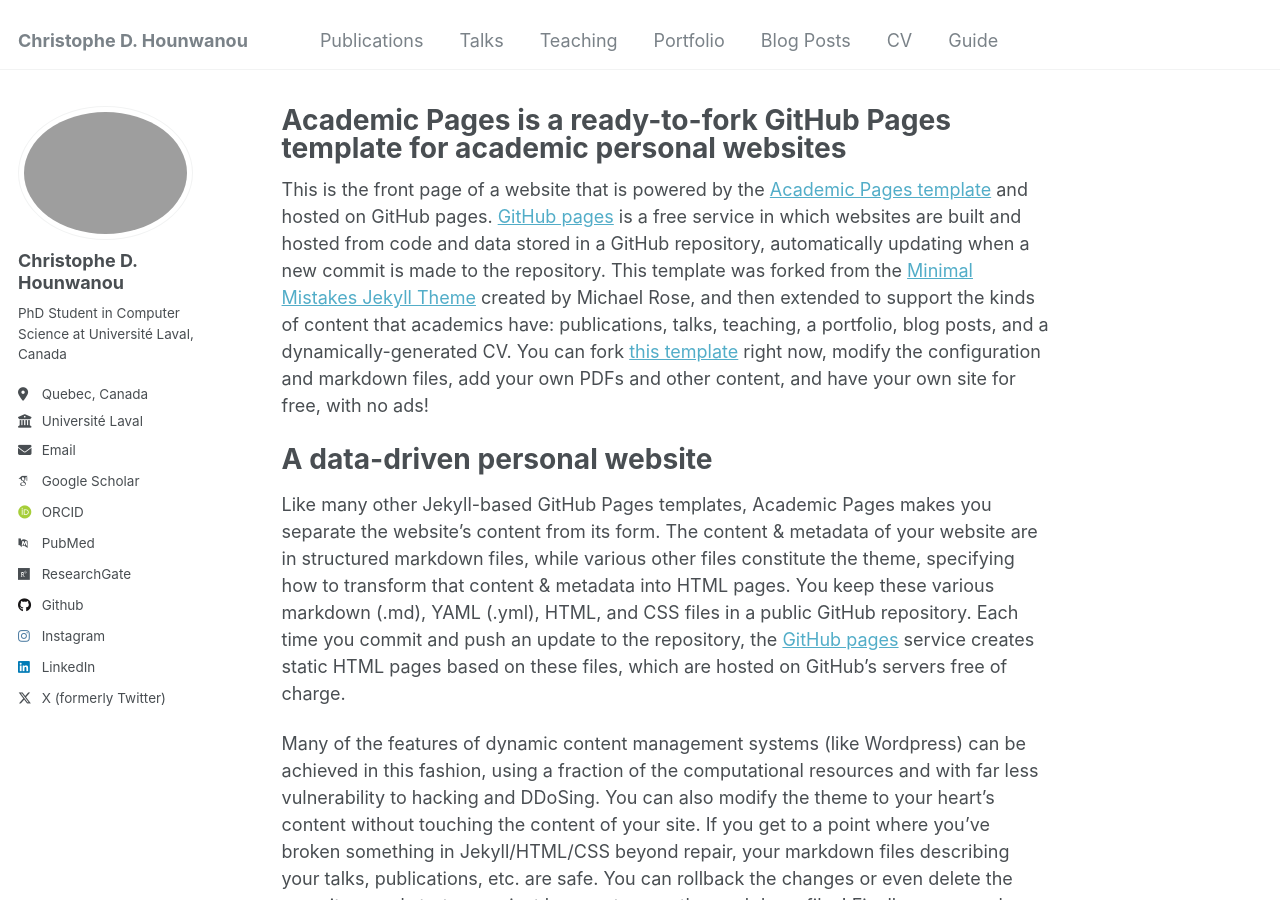
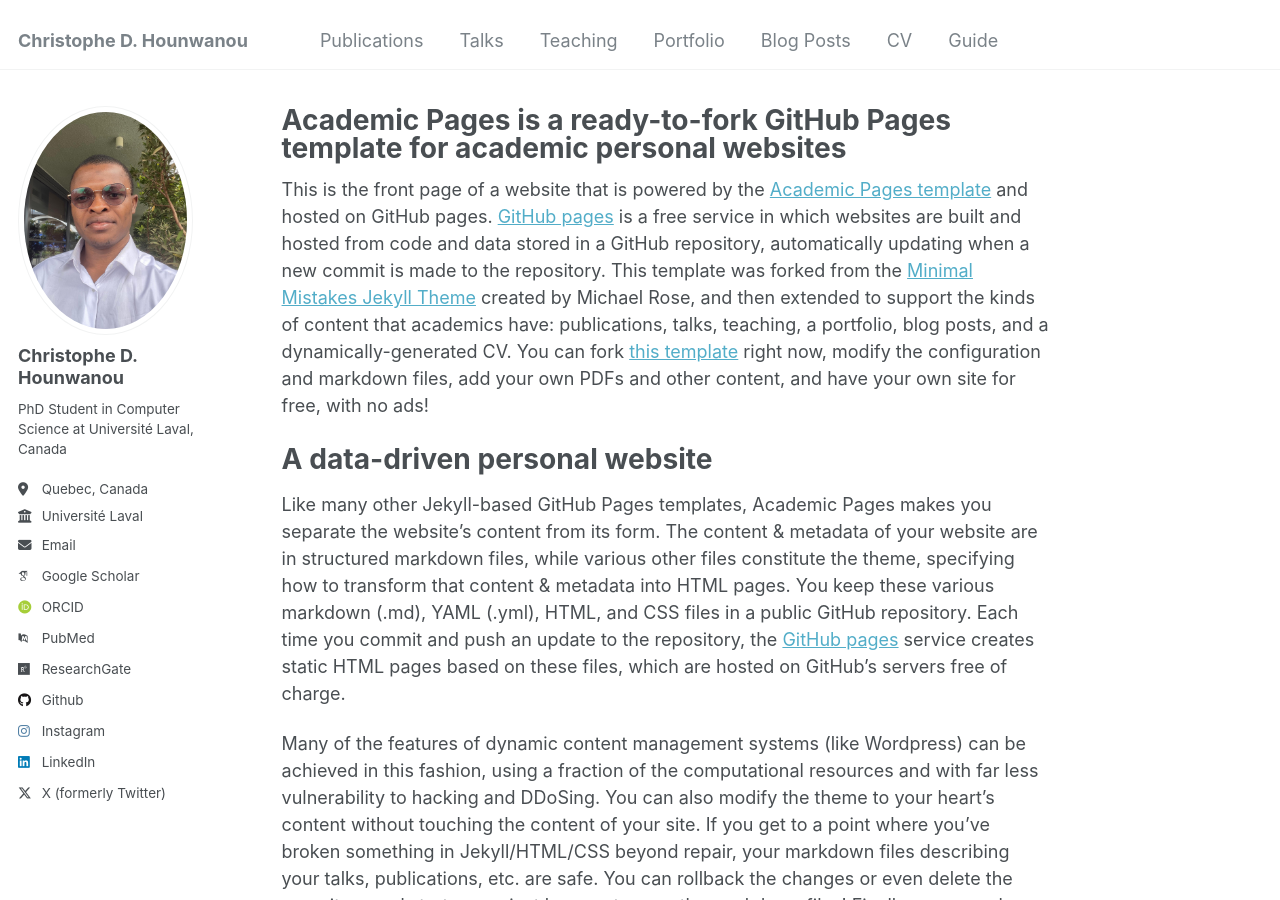
Before and after one commit to chrishounwanou/chrishounwanou.github.io, a Jekyll site: the page built from _pages/about.md, in a window 1280 px wide and 900 px high. Built offline with Jekyll 4.4.1, drawn with Linux system fonts in a browser that asks for light colours; some web fonts are replaced.

Commit message:
Update _config.yml

```diff
--- a/_config.yml
+++ b/_config.yml
@@ -82,7 +82,7 @@ analytics:
 # Site Author
 author:
   name             : "Christophe D. Hounwanou"
-  avatar           : "Chris.png"
+  avatar           : "Chris.jpeg"
   bio              : "PhD Student in Computer Science at Université Laval, Canada "
   location         : "Quebec, Canada"
   employer         :  Université Laval
```
